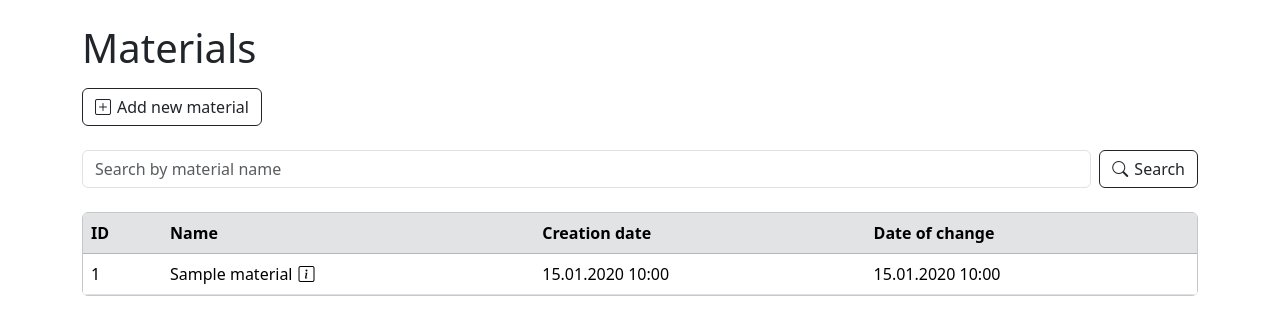
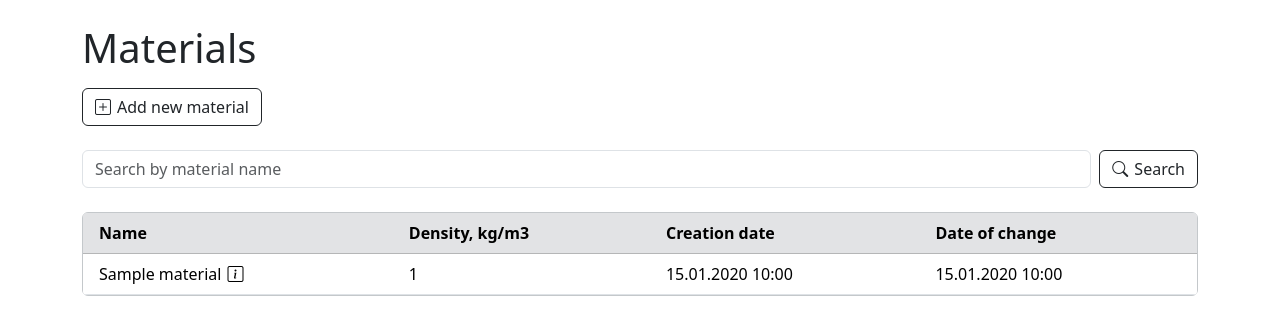
Before and after one commit to ratushnyivm/componentor, a Django app: page /materials/ in a window 1280 px wide. Shown: the part 56-391 px from the top of the page. Run offline with Django 4.2, Linux system fonts and the light colour scheme; tables that the repository leaves empty hold one stand-in row (values such as "Sample post"); some libraries are stand-ins or nearby versions.

Commit message:
refactor: remove id from templates to display lists

```diff
--- a/assemblies/templates/assemblies/assembly_list.html
+++ b/assemblies/templates/assemblies/assembly_list.html
@@ -41,8 +41,7 @@
 
           <thead class="table-secondary">
             <tr>
-              <th>ID</th>
-              <th>Designation</th>
+              <th class="ps-3">Designation</th>
               <th>Name</th>
               <th>Creation date</th>
               <th>Date of change</th>
@@ -52,8 +51,7 @@
           <tbody>
             {% for assembly in assemblies %}
               <tr>
-                <td>{{ assembly.id }}</td>
-                <td style="--bs-link-color-rgb: 0, 0, 0;">
+                <td class="ps-3" style="--bs-link-color-rgb: 0, 0, 0;">
                   <a class="icon-link icon-link-hover link-underline link-underline-opacity-0"
                      style="--bs-link-hover-color-rgb: 10, 140, 25;"
                      href="{% url 'assemblies:assembly_detail' assembly.id %}">
--- a/materials/forms.py
+++ b/materials/forms.py
@@ -17,7 +17,7 @@ class MaterialCreateAndUpdateForm(forms.ModelForm):
         help_text='Material name can only contain letters, numbers and spaces.',
     )
     density = forms.IntegerField(
-        label='Material density',
+        label='Material density, kg/m3',
         help_text='Material density value must be positive integer.',
         required=False,
         min_value=0,
--- a/materials/templates/materials/material_detail.html
+++ b/materials/templates/materials/material_detail.html
@@ -42,7 +42,7 @@
               <div class="col">{{ material.name }}</div>
             </div>
             <div class="row p-1 border-bottom">
-              <div class="col">Density</div>
+              <div class="col">Density, kg/m3</div>
               {% if material.density %}
                 <div class="col">{{ material.density }}</div>
               {% else %}
--- a/materials/templates/materials/material_list.html
+++ b/materials/templates/materials/material_list.html
@@ -40,8 +40,8 @@
 
           <thead class="table-secondary">
             <tr>
-              <th>ID</th>
-              <th>Name</th>
+              <th class="ps-3">Name</th>
+              <th>Density, kg/m3</th>
               <th>Creation date</th>
               <th>Date of change</th>
             </tr>
@@ -52,13 +52,19 @@
               <!--Сделать всю строку ссылкой-->
               <!--<tr onclick="window.location.href='{% url 'materials:material_detail' material.id %}'; return false" style="cursor: pointer;">-->
               <tr>
-                <td>{{ material.id }}</td>
-                <td style="--bs-link-color-rgb: 0, 0, 0;">
+                <td class="ps-3" style="--bs-link-color-rgb: 0, 0, 0;">
                   <a class="icon-link icon-link-hover link-underline link-underline-opacity-0"
                      style="--bs-link-hover-color-rgb: 10, 140, 25;"
                      href="{% url 'materials:material_detail' material.id %}">
                     {{ material.name }} <i class="bi bi-info-square mb-2"></i>
                   </a>
+                </td>
+                <td>
+                  {% if material.density %}
+                    {{ material.density }}
+                  {% else %}
+                    undefined
+                  {% endif %}
                 </td>
                 <td>{{ material.created|date:"d.m.Y H:i" }}</td>
                 <td>{{ material.updated|date:"d.m.Y H:i" }}</td>
--- a/parts/templates/parts/part_list.html
+++ b/parts/templates/parts/part_list.html
@@ -41,8 +41,7 @@
 
           <thead class="table-secondary">
             <tr>
-              <th>ID</th>
-              <th>Designation</th>
+              <th class="ps-3">Designation</th>
               <th>Name</th>
               <th>Creation date</th>
               <th>Date of change</th>
@@ -52,8 +51,7 @@
           <tbody>
             {% for part in parts %}
               <tr>
-                <td>{{ part.id }}</td>
-                <td style="--bs-link-color-rgb: 0, 0, 0;">
+                <td class="ps-3" style="--bs-link-color-rgb: 0, 0, 0;">
                   <a class="icon-link icon-link-hover link-underline link-underline-opacity-0"
                      style="--bs-link-hover-color-rgb: 10, 140, 25;"
                      href="{% url 'parts:part_detail' part.id %}">
```
